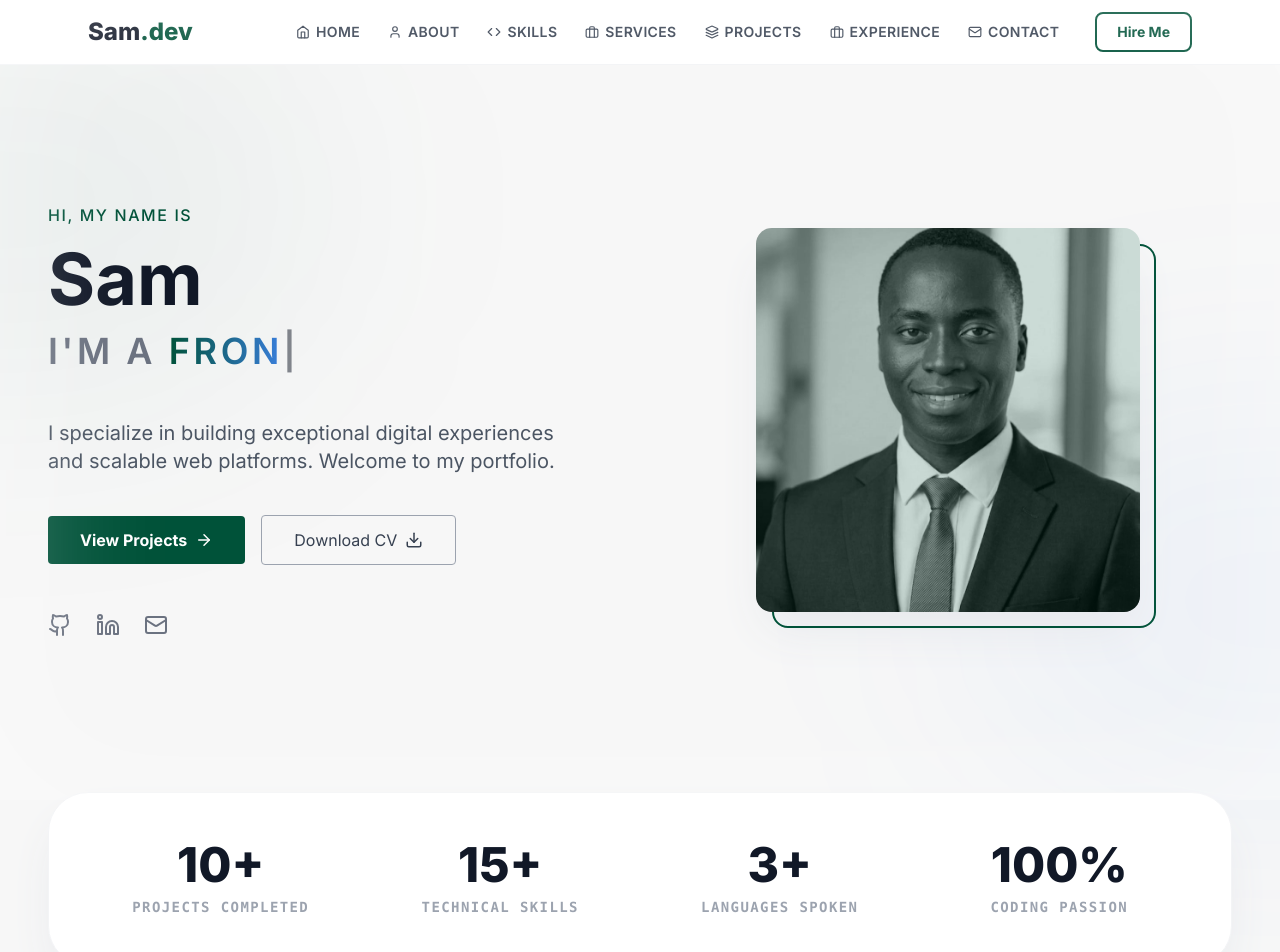
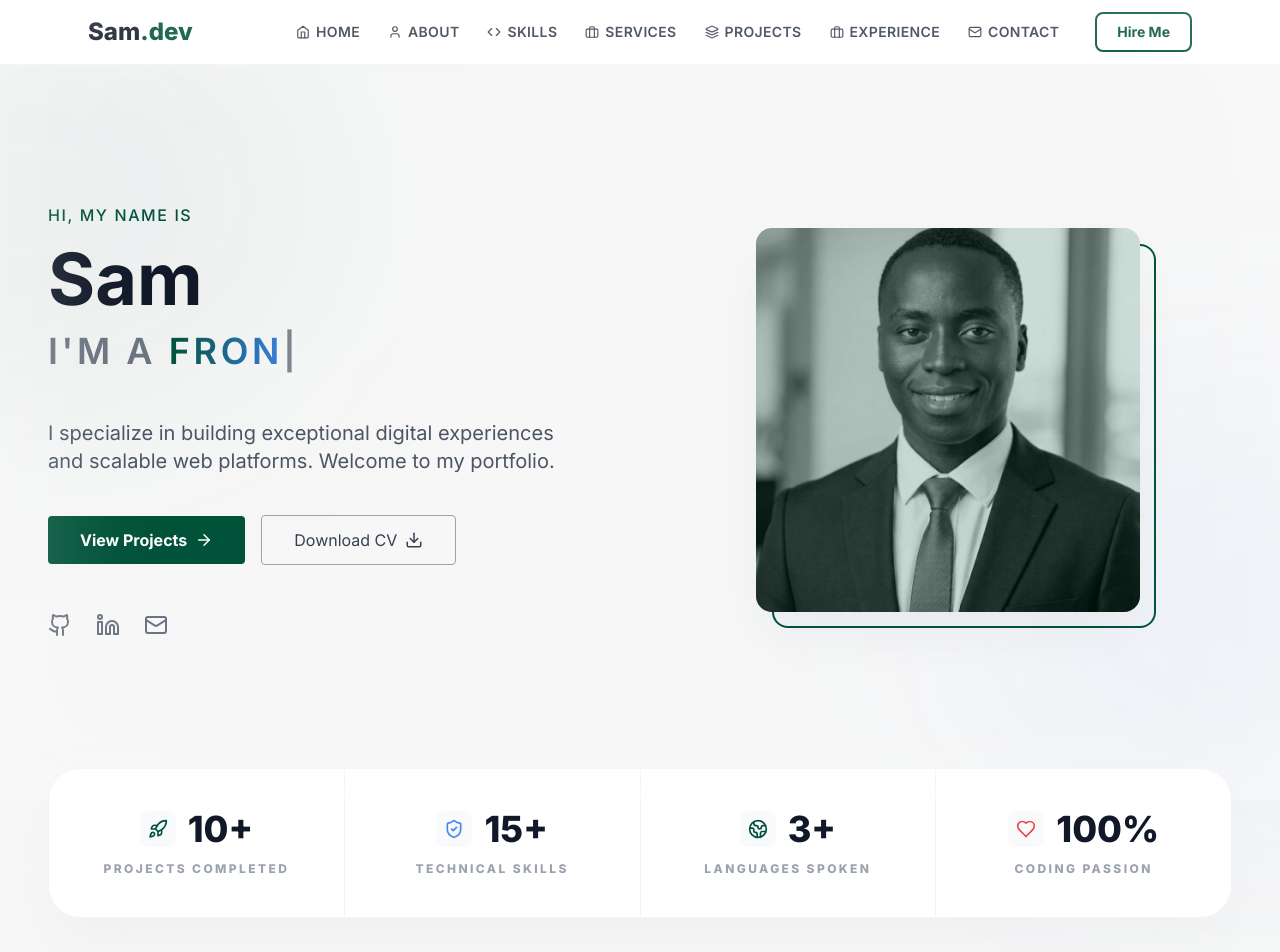
Before and after one commit to Samlite250/Samportfolio, a React (Vite) app: page / in a window 1280 px wide. Shown: the top 952 px of the page. Built offline with nearby package versions, Linux system fonts and the light colour scheme.

Commit message:
style: rearrange Stats bar with professional dividers and icons

```diff
--- a/src/components/Stats.jsx
+++ b/src/components/Stats.jsx
@@ -1,29 +1,35 @@
 import React from 'react';
 import { motion } from 'framer-motion';
+import { Rocket, ShieldCheck, Globe2, Heart } from 'lucide-react';
 
 const stats = [
-  { label: 'Projects Completed', value: '10+' },
-  { label: 'Technical Skills', value: '15+' },
-  { label: 'Languages Spoken', value: '3+' },
-  { label: 'Coding Passion', value: '100%' }
+  { label: 'Projects Completed', value: '10+', icon: <Rocket size={20} className="text-primary" /> },
+  { label: 'Technical Skills', value: '15+', icon: <ShieldCheck size={20} className="text-secondary" /> },
+  { label: 'Languages Spoken', value: '3+', icon: <Globe2 size={20} className="text-primary" /> },
+  { label: 'Coding Passion', value: '100%', icon: <Heart size={20} className="text-red-500" /> }
 ];
 
 const Stats = () => {
   return (
-    <div className="relative z-20 py-10 -mt-12 mb-12">
+    <div className="relative z-20 py-8 -mt-16 mb-16">
       <div className="container mx-auto px-6 md:px-12">
         <motion.div
           initial={{ opacity: 0, y: 30 }}
           whileInView={{ opacity: 1, y: 0 }}
           viewport={{ once: true }}
-          className="grid grid-cols-2 md:grid-cols-4 gap-8 bg-white border border-gray-100 p-8 md:p-12 rounded-[2.5rem] shadow-2xl shadow-gray-200"
+          className="bg-white border border-gray-100 rounded-[2rem] shadow-2xl shadow-gray-200/50 p-6 md:p-0 flex flex-col md:flex-row items-stretch divide-y md:divide-y-0 md:divide-x divide-gray-100 overflow-hidden"
         >
           {stats.map((stat, idx) => (
-            <div key={idx} className="text-center group">
-              <div className="text-3xl md:text-5xl font-black text-gray-900 mb-2 group-hover:text-primary transition-colors duration-300">
-                {stat.value}
+            <div key={idx} className="flex-1 px-8 py-10 flex flex-col items-center justify-center group hover:bg-gray-50/50 transition-all duration-300">
+              <div className="flex items-center gap-3 mb-3">
+                <span className="p-2 bg-gray-50 rounded-lg group-hover:bg-white group-hover:shadow-md transition-all">
+                   {stat.icon}
+                </span>
+                <span className="text-3xl md:text-4xl font-extrabold text-gray-900 group-hover:text-primary transition-colors">
+                  {stat.value}
+                </span>
               </div>
-              <div className="text-xs md:text-sm font-mono font-bold text-gray-400 uppercase tracking-widest">
+              <div className="text-[10px] md:text-xs font-black text-gray-400 uppercase tracking-[0.2em] text-center">
                 {stat.label}
               </div>
             </div>
```
